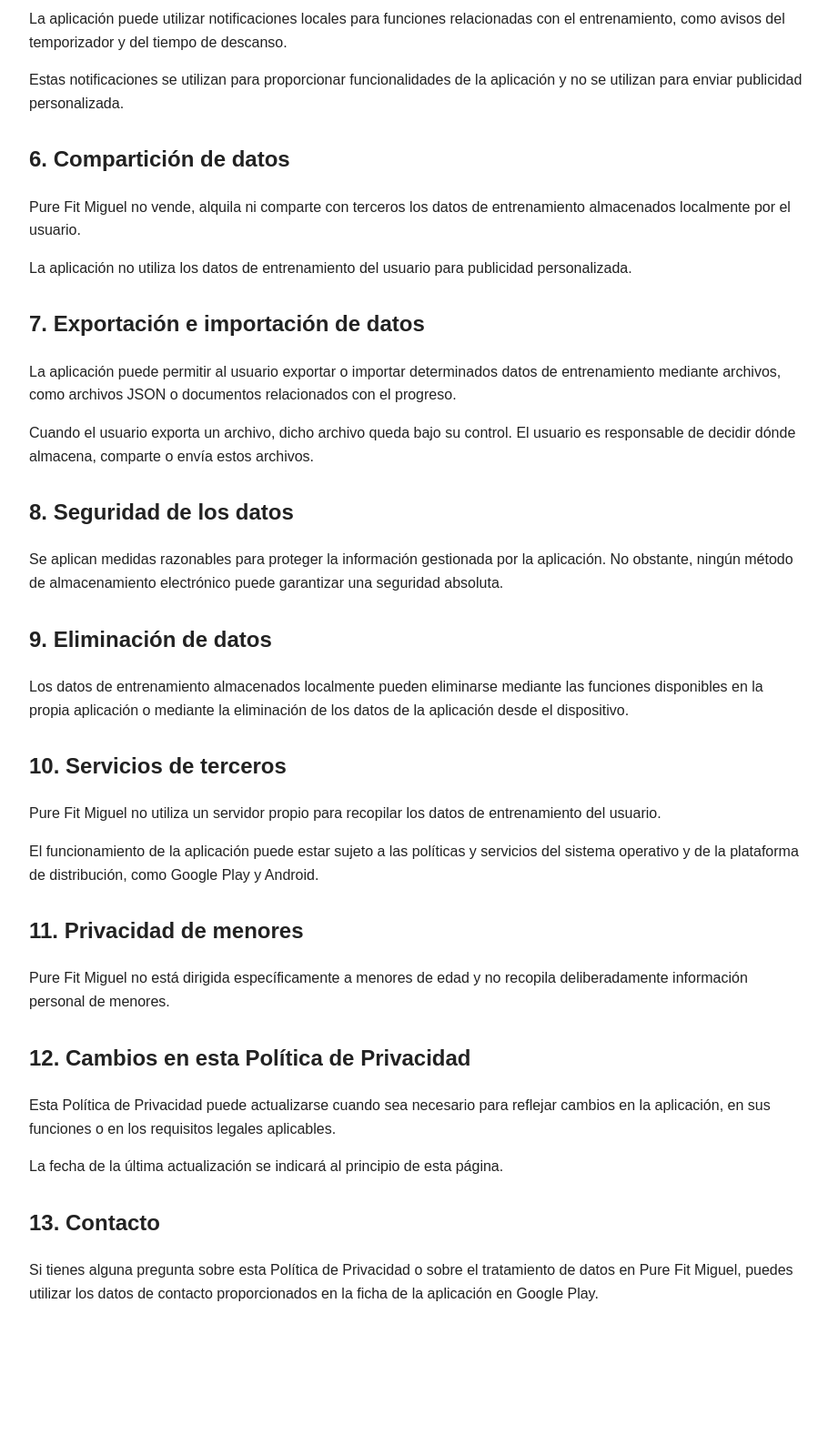
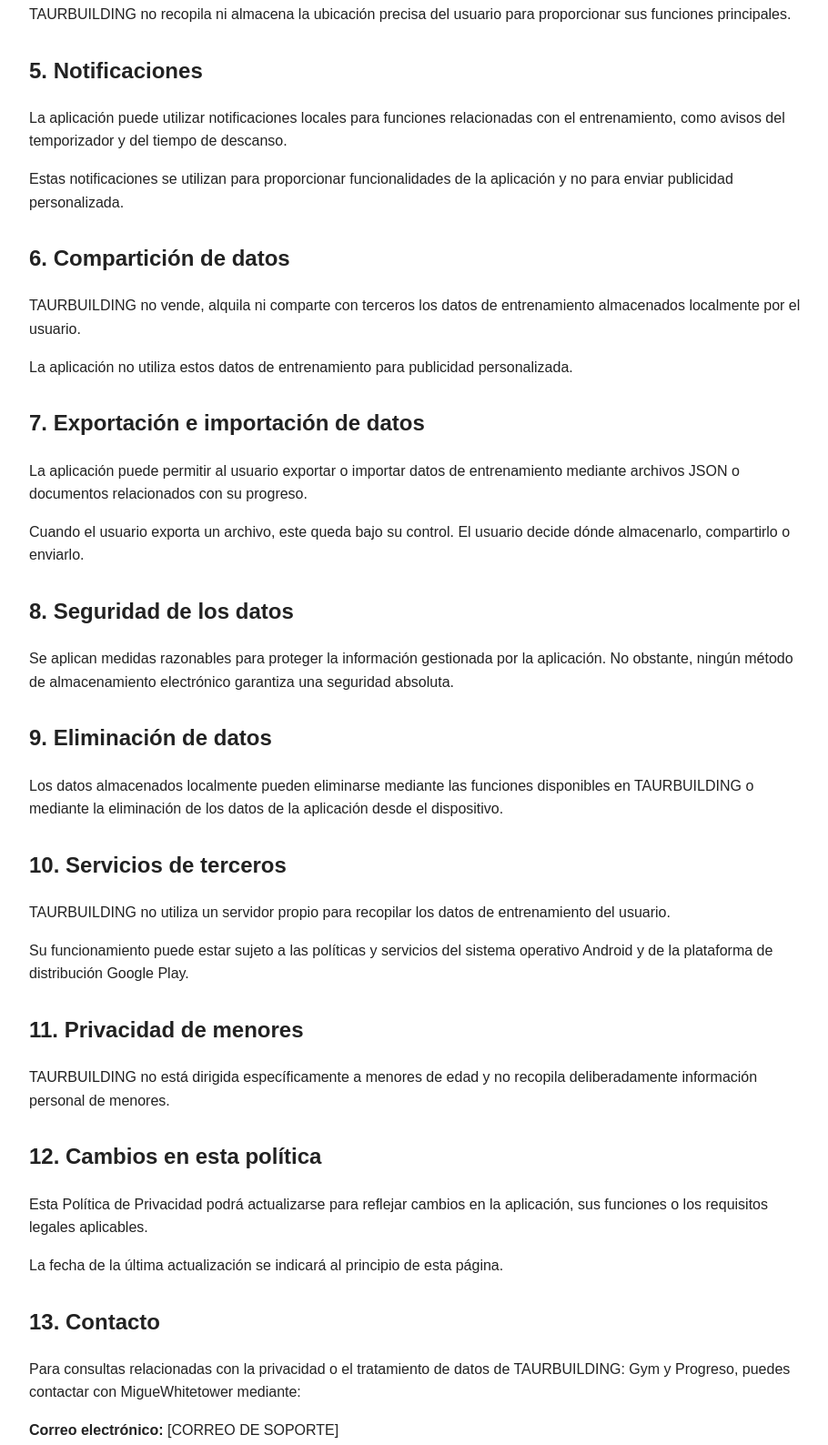
Before and after one commit to electricistamigue-eng/pure-fit-privacy, a plain HTML site: page index.html in a window 1280 px wide. Shown: the part 1030-2618 px from the top of the page at 91% size, without its empty margins (183-1093 px from the left). Before the commit the page ends 2510 px from the top, so only its background shows below. Drawn offline with Linux system fonts and the light colour scheme.

Commit message:
Update index.html

```diff
--- a/index.html
+++ b/index.html
@@ -1,9 +1,10 @@
+
 <!DOCTYPE html>
 <html lang="es">
 <head>
   <meta charset="UTF-8">
   <meta name="viewport" content="width=device-width, initial-scale=1.0">
-    <title>Política de Privacidad - Pure Fit Miguel</title>
+  <title>Política de Privacidad - TAURBUILDING: Gym y Progreso</title>
   <style>
     body {
       font-family: Arial, sans-serif;
@@ -14,182 +15,153 @@
       color: #222;
       background: #fff;
     }
-
-        h1 {
-            color: #111;
-            margin-bottom: 10px;
-        }
-
-        h2 {
-            margin-top: 30px;
-            color: #222;
-        }
-
-        p, li {
-            font-size: 16px;
-        }
-
-        .date {
-            color: #666;
-            margin-bottom: 30px;
-        }
+    h1 { color: #111; margin-bottom: 10px; }
+    h2 { margin-top: 30px; color: #222; }
+    p, li { font-size: 16px; }
+    .date { color: #666; margin-bottom: 30px; }
   </style>
 </head>
+<body>
+  <h1>Política de Privacidad de TAURBUILDING: Gym y Progreso</h1>
 
-<body>
-
-    <h1>Política de Privacidad de Pure Fit Miguel</h1>
-
-    <p class="date"><strong>Última actualización:</strong> 17 de agosto de 2026</p>
+  <p class="date">
+    <strong>Última actualización:</strong> 10 de octubre de 2026
+  </p>
 
   <p>
-        Esta Política de Privacidad explica cómo Pure Fit Miguel gestiona la información
-        relacionada con el uso de la aplicación móvil.
+    Esta Política de Privacidad explica cómo TAURBUILDING:
+    Gym y Progreso, desarrollada por MigueWhitetower,
+    gestiona la información relacionada con el uso de la
+    aplicación móvil para Android.
   </p>
 
   <h2>1. Responsable de la aplicación</h2>
-
-    <p>
-        <strong>Aplicación:</strong> Pure Fit Miguel
-    </p>
-
-    <p>
-        Para cualquier consulta relacionada con esta Política de Privacidad,
-        el usuario puede utilizar los datos de contacto disponibles en la ficha
-        oficial de Pure Fit Miguel en Google Play.
-    </p>
+  <p><strong>Aplicación:</strong> TAURBUILDING: Gym y Progreso</p>
+  <p><strong>Desarrollador:</strong> MigueWhitetower</p>
+  <p><strong>Plataforma:</strong> Android / Google Play</p>
+  <p><strong>Correo de contacto:</strong> [CORREO DE SOPORTE]</p>
 
   <h2>2. Información que recopila la aplicación</h2>
-
   <p>
-        Pure Fit Miguel está diseñada para funcionar principalmente de forma local
-        en el dispositivo del usuario.
+    TAURBUILDING está diseñada para funcionar principalmente
+    de forma local en el dispositivo del usuario.
   </p>
-
   <p>
-        La aplicación puede almacenar localmente información introducida por el usuario
-        relacionada con sus entrenamientos, incluyendo rutinas, ejercicios, series,
-        repeticiones, pesos, tiempos de descanso, objetivos, registros personales,
+    La aplicación puede almacenar localmente información
+    introducida por el usuario relacionada con sus entrenamientos,
+    incluyendo rutinas, ejercicios, series, repeticiones,
+    pesos, tiempos de descanso, objetivos, registros personales,
     progreso y otros datos relacionados con el entrenamiento.
   </p>
-
   <p>
-        Estos datos se almacenan en el dispositivo y no se envían a un servidor
-        propio de Pure Fit Miguel.
+    Estos datos de entrenamiento se almacenan en el dispositivo
+    y no se envían a un servidor propio de TAURBUILDING.
   </p>
 
   <h2>3. Cuentas de usuario</h2>
-
   <p>
-        Pure Fit Miguel no requiere que el usuario cree una cuenta para utilizar
-        las funciones de la aplicación.
+    TAURBUILDING no requiere que el usuario cree una cuenta
+    para utilizar sus funciones.
   </p>
-
   <p>
-        La aplicación no solicita directamente nombre, dirección postal, número
-        de teléfono, contraseña ni otros datos personales para crear una cuenta.
+    La aplicación no solicita directamente nombre, dirección
+    postal, número de teléfono ni contraseña para crear
+    una cuenta.
   </p>
 
   <h2>4. Datos de ubicación</h2>
-
   <p>
-        Pure Fit Miguel no recopila ni almacena la ubicación precisa del usuario
-        para proporcionar sus funciones principales.
+    TAURBUILDING no recopila ni almacena la ubicación precisa
+    del usuario para proporcionar sus funciones principales.
   </p>
 
   <h2>5. Notificaciones</h2>
-
   <p>
-        La aplicación puede utilizar notificaciones locales para funciones relacionadas
-        con el entrenamiento, como avisos del temporizador y del tiempo de descanso.
+    La aplicación puede utilizar notificaciones locales para
+    funciones relacionadas con el entrenamiento, como avisos
+    del temporizador y del tiempo de descanso.
   </p>
-
   <p>
-        Estas notificaciones se utilizan para proporcionar funcionalidades de la
-        aplicación y no se utilizan para enviar publicidad personalizada.
+    Estas notificaciones se utilizan para proporcionar
+    funcionalidades de la aplicación y no para enviar
+    publicidad personalizada.
   </p>
 
   <h2>6. Compartición de datos</h2>
-
   <p>
-        Pure Fit Miguel no vende, alquila ni comparte con terceros los datos de
-        entrenamiento almacenados localmente por el usuario.
+    TAURBUILDING no vende, alquila ni comparte con terceros
+    los datos de entrenamiento almacenados localmente
+    por el usuario.
   </p>
-
   <p>
-        La aplicación no utiliza los datos de entrenamiento del usuario para
-        publicidad personalizada.
+    La aplicación no utiliza estos datos de entrenamiento
+    para publicidad personalizada.
   </p>
 
   <h2>7. Exportación e importación de datos</h2>
-
   <p>
-        La aplicación puede permitir al usuario exportar o importar determinados
-        datos de entrenamiento mediante archivos, como archivos JSON o documentos
-        relacionados con el progreso.
+    La aplicación puede permitir al usuario exportar o
+    importar datos de entrenamiento mediante archivos
+    JSON o documentos relacionados con su progreso.
   </p>
-
   <p>
-        Cuando el usuario exporta un archivo, dicho archivo queda bajo su control.
-        El usuario es responsable de decidir dónde almacena, comparte o envía
-        estos archivos.
+    Cuando el usuario exporta un archivo, este queda bajo
+    su control. El usuario decide dónde almacenarlo,
+    compartirlo o enviarlo.
   </p>
 
   <h2>8. Seguridad de los datos</h2>
-
   <p>
-        Se aplican medidas razonables para proteger la información gestionada por
-        la aplicación. No obstante, ningún método de almacenamiento electrónico
-        puede garantizar una seguridad absoluta.
+    Se aplican medidas razonables para proteger la
+    información gestionada por la aplicación.
+    No obstante, ningún método de almacenamiento
+    electrónico garantiza una seguridad absoluta.
   </p>
 
   <h2>9. Eliminación de datos</h2>
-
   <p>
-        Los datos de entrenamiento almacenados localmente pueden eliminarse mediante
-        las funciones disponibles en la propia aplicación o mediante la eliminación
-        de los datos de la aplicación desde el dispositivo.
+    Los datos almacenados localmente pueden eliminarse
+    mediante las funciones disponibles en TAURBUILDING
+    o mediante la eliminación de los datos de la
+    aplicación desde el dispositivo.
   </p>
 
   <h2>10. Servicios de terceros</h2>
-
   <p>
-        Pure Fit Miguel no utiliza un servidor propio para recopilar los datos de
-        entrenamiento del usuario.
+    TAURBUILDING no utiliza un servidor propio para
+    recopilar los datos de entrenamiento del usuario.
   </p>
-
   <p>
-        El funcionamiento de la aplicación puede estar sujeto a las políticas y
-        servicios del sistema operativo y de la plataforma de distribución,
-        como Google Play y Android.
+    Su funcionamiento puede estar sujeto a las políticas
+    y servicios del sistema operativo Android y de la
+    plataforma de distribución Google Play.
   </p>
 
   <h2>11. Privacidad de menores</h2>
-
   <p>
-        Pure Fit Miguel no está dirigida específicamente a menores de edad y no
-        recopila deliberadamente información personal de menores.
+    TAURBUILDING no está dirigida específicamente a
+    menores de edad y no recopila deliberadamente
+    información personal de menores.
   </p>
 
-    <h2>12. Cambios en esta Política de Privacidad</h2>
-
+  <h2>12. Cambios en esta política</h2>
   <p>
-        Esta Política de Privacidad puede actualizarse cuando sea necesario para
-        reflejar cambios en la aplicación, en sus funciones o en los requisitos
-        legales aplicables.
+    Esta Política de Privacidad podrá actualizarse
+    para reflejar cambios en la aplicación, sus
+    funciones o los requisitos legales aplicables.
   </p>
-
   <p>
-        La fecha de la última actualización se indicará al principio de esta página.
+    La fecha de la última actualización se indicará
+    al principio de esta página.
   </p>
 
   <h2>13. Contacto</h2>
-
   <p>
-        Si tienes alguna pregunta sobre esta Política de Privacidad o sobre el
-        tratamiento de datos en Pure Fit Miguel, puedes utilizar los datos de
-        contacto proporcionados en la ficha de la aplicación en Google Play.
+    Para consultas relacionadas con la privacidad o
+    el tratamiento de datos de TAURBUILDING:
+    Gym y Progreso, puedes contactar con
+    MigueWhitetower mediante:
   </p>
-
+  <p><strong>Correo electrónico:</strong> [CORREO DE SOPORTE]</p>
 </body>
 </html>
```
Lines whose indentation alone changed are shown as unchanged.
